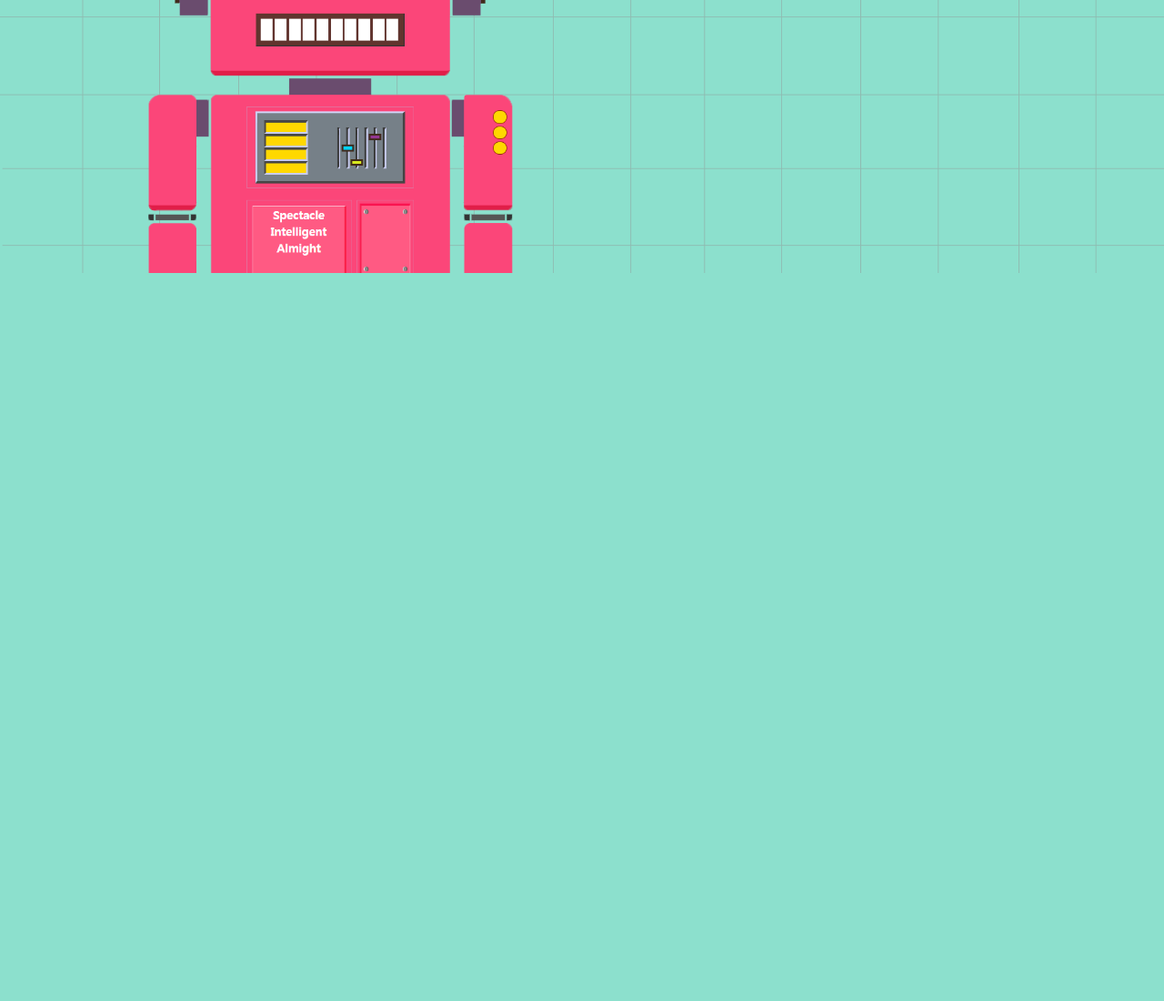
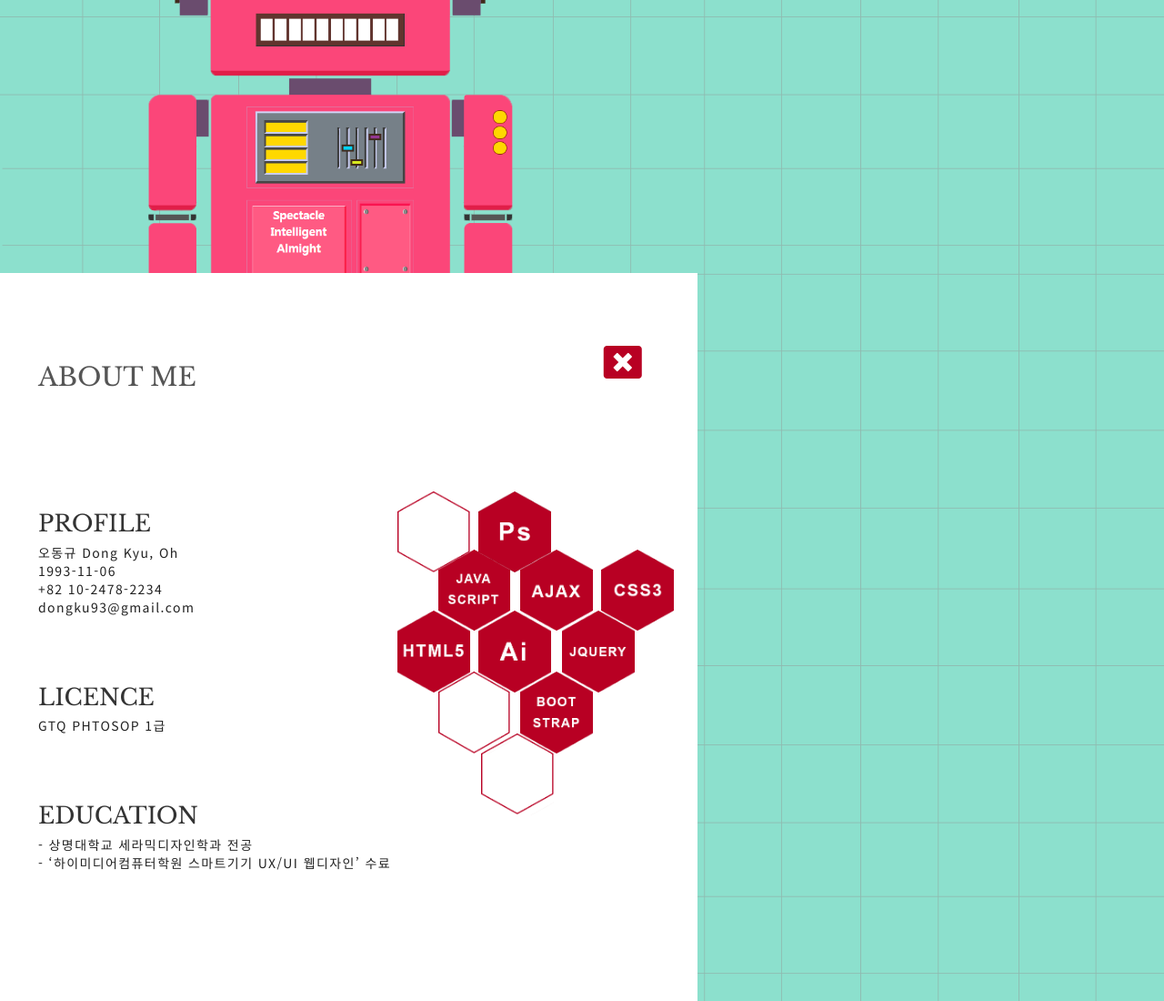
Before and after one commit to dongrami/Portfolio, a plain HTML site: page public/main/mobile.html in a window 1280 px wide. Shown: the part 500-1600 px from the top of the page at 91% size. Before the commit the page ends 800 px from the top, so only its background shows below. Drawn offline with nearby package versions, Linux system fonts and the light colour scheme.

Commit message:
20181211

```diff
--- a/public/css/main.css
+++ b/public/css/main.css
@@ -3,7 +3,7 @@
 
 .ab{position: absolute;}
 .re{position: relative;}
-body{background-color:#8ce0cd; font-size: 1rem;}
+body{background-color:#8ce0cd; font-size: 1rem;font-family: 'Noto Sans KR', sans-serif;}
 
 .font1{font-family: 'Indie Flower', cursive; color:#fff; font-size: 3rem; }
 .font2{font-family: 'Open Sans', sans-serif;  font-size:1.2rem;}
--- a/public/css/mobile.css
+++ b/public/css/mobile.css
@@ -3,7 +3,7 @@
 
 .ab{position: absolute;}
 .re{position: relative;}
-body{background-color:#8ce0cd; font-size: 1rem; max-width:767px;width:100%; height:100%;background-image: url("../images/guide-line.png"); background-size: cover;}
+body{background-color:#8ce0cd; font-size: 1rem; max-width:767px;width:100%; height:100%;background-image: url("../images/guide-line.png"); background-size: cover;font-family: 'Noto Sans KR', sans-serif;}
 .wrap{width:100%; height:100%;}
 .nav{width:100%; }
 .logo{width:20%;float:left; padding:2rem 1rem;}
@@ -19,7 +19,32 @@ body{background-color:#8ce0cd; font-size: 1rem; max-width:767px;width:100%; heig
 .navs_mo > ul {position:absolute; width:100%;; left:0; top:80px; z-index:55555;}
 .navs_mo > ul > li {padding:0.5em; background-color:rgb(0,0,0,0.8);border-bottom:1px solid#aaa;}
 
+.about-me{display:block; padding:3rem; background-color:#fff; width:100%; height:100%;}
+.about-me p{padding:8% 0;font-family: 'Libre Baskerville', serif; font-size: 2rem; color:#555;}
+.btn{top:8%; right:8%; color:#b80023; font-size: 3rem;}
+.about-me > ul{margin:10% 0;}
+.about-me > ul li:first-child{font-family: 'Libre Baskerville', serif;  font-size:1.8rem; padding:0.4rem 0; font-weight: 500; color:#333;}
+.about-me > ul li:not(:first-child){font-size:1rem; letter-spacing: 0.1em;}
+.skill{width:40%; height:40%; z-index:111111; display:block; top:30%; right:3%; position: absolute;}
+.skill .blank1{width:26%; top:0;left:0;}
+.skill .ps{width:26%; top:0;left:29%;}
+.skill .java{width:26%; top:20%;left:14.5%;}
+.skill .ajax{width:26%; top:20%;left:44%;}
+.skill .css{width:26%; top:20%;left:73%;}
+.skill .html{width:26%; top:41%;left:0;}
+.skill .ai{width:26%; top:41%;left:29%;}
+.skill .jquery{width:26%; top:41%;left:59%;}
+.skill .blank2{width:26%; top:62%;left:14.5%;}
+.skill .boot{width:26%; top:62%;left:44%;}
+.skill .blank3{width:26%; top:83%;left:30%;}
+
+
 @media screen and (max-width:650px) {
 	.navs {display:none;}
 	.navs_mo {display:block;}
 }
+
+@media screen and (max-width:480px) {
+    .skill{ position: relative; background-color: #fff;width:100%; height:50%;}
+
+}
--- a/public/main/mobile.html
+++ b/public/main/mobile.html
@@ -27,9 +27,9 @@
             <div class="navs_mo">
                 <i class="fa fa-bars"></i>
                 <ul>
-                        <li><a href="#">About me</a></li>
-                        <li><a href="#">Design</a></li>
-                        <li><a href="#"></a>Web site</a></li>
+                    <li><a href="#">About me</a></li>
+                    <li><a href="#">Design</a></li>
+                    <li><a href="#">Web site</a></li>
                 </ul>
             </div>
         </div>
@@ -37,7 +37,45 @@
             <img src="../images/robot.PNG" alt="robot">
         </div>
     </div>
+    <div class="about-me re">
+        <div class="btn ab"><i class="fa fa-window-close" aria-hidden="true"></i></div>
+        <p>ABOUT ME</p>
+        <ul>
+            <li class="font3">PROFILE</li>
+            <li>오동규 Dong Kyu, Oh</li>
+            <li>1993-11-06</li>
+            <li>+82 10-2478-2234</li>
+            <li>dongku93@gmail.com</li>
+        </ul>
+        <ul>
+            <li class="font3">LICENCE</li>
+            <li>GTQ PHTOSOP 1급</li>
+        </ul>
+        <ul>
+            <li class="font3">EDUCATION</li>
+            <li>- 상명대학교 세라믹디자인학과 전공</li>
+            <li>- ‘하이미디어컴퓨터학원 스마트기기 UX/UI 웹디자인’ 수료</li>
+        </ul>
+        <span><a href="#"> </a> </span> <span><a href="#"></a></span>
+        <span><a href="#"></a></span>
 
+        </li>
+        </ul>
+
+    <div class="skill">
+        <img src="../images/blank.png" alt="skill" class="blank1 ab">
+        <img src="../images/ps.png" alt="skill" class="ps ab sk">
+        <img src="../images/java.png" alt="skill" class="java ab sk">
+        <img src="../images/ajax.png" alt="skill" class="ajax ab sk">
+        <img src="../images/css.png" alt="skill" class="css ab sk">
+        <img src="../images/html.png" alt="skill" class="html ab sk">
+        <img src="../images/ai.png" alt="skill" class="ai ab sk">
+        <img src="../images/jquery.png" alt="skill" class="jquery ab sk">
+        <img src="../images/blank.png" alt="skill" class="blank2 ab">
+        <img src="../images/boot.png" alt="skill" class="boot ab sk">
+        <img src="../images/blank.png" alt="skill" class="blank3 ab">
+    </div>
+</div>
     <script src="../js/mobile.js"></script>
 </body>
 
```
